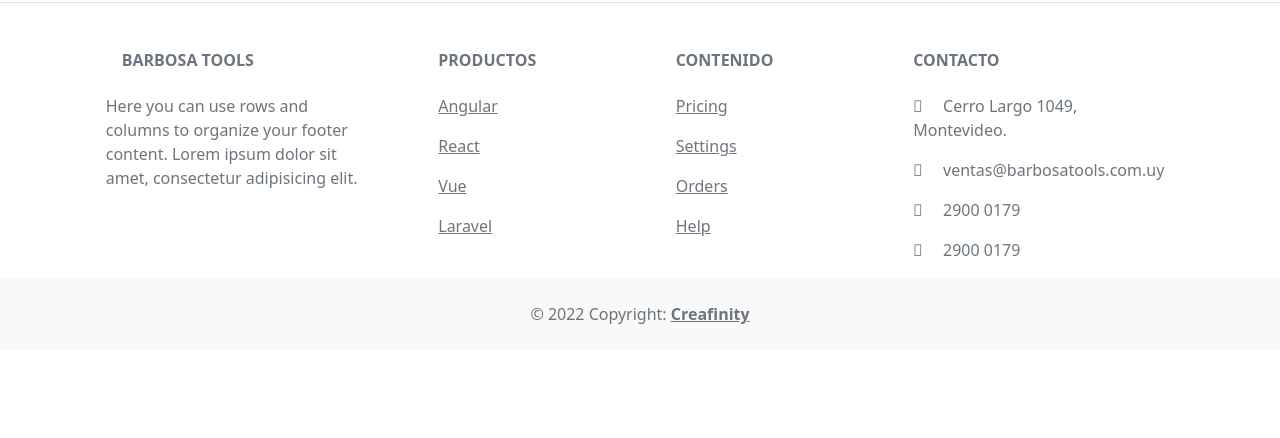
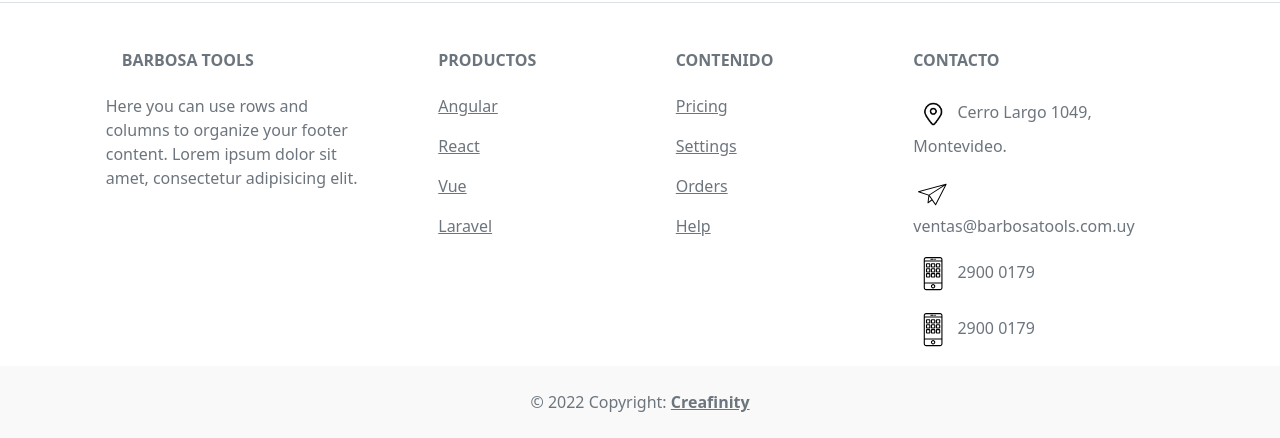
Before and after one commit to rgrieco/BarbosaTools, a plain HTML site: page index.html in a window 1280 px wide. Shown: the part 1667-2105 px from the top of the page. Before the commit the page ends 2017 px from the top, so only its background shows below. Drawn offline with nearby package versions, Linux system fonts and the light colour scheme; some icons are missing.

Commit message:
iconos footer

```diff
--- a/css/styles.css
+++ b/css/styles.css
@@ -250,3 +250,7 @@
 .socialMedia{
   width: 30px;
 }
+
+.footerIcon {
+  width: 40px;
+}
--- a/index.html
+++ b/index.html
@@ -467,15 +467,15 @@
               <!-- Links -->
               <h6 class="text-uppercase fw-bold mb-4">Contacto</h6>
               <p>
-                <i class="fas fa-home me-3 text-secondary"></i> Cerro Largo
+                <img class="footerIcon" src="img/location.png"></img> Cerro Largo
                 1049, Montevideo.
               </p>
               <p>
-                <i class="fas fa-envelope me-3 text-secondary"></i>
+                <img class="footerIcon" src="img/footer-02.svg"></img>
                 ventas@barbosatools.com.uy
               </p>
-              <p><i class="fas fa-phone me-3 text-secondary"></i> 2900 0179</p>
-              <p><i class="fas fa-print me-3 text-secondary"></i> 2900 0179</p>
+              <p><img class="footerIcon" src="img/footer-03.svg"></img> 2900 0179</p>
+              <p><img class="footerIcon" src="img/footer-03.svg"></img> 2900 0179</p>
             </div>
             <!-- Grid column -->
           </div>
```
Also changed, not shown: img/location.png (added).
